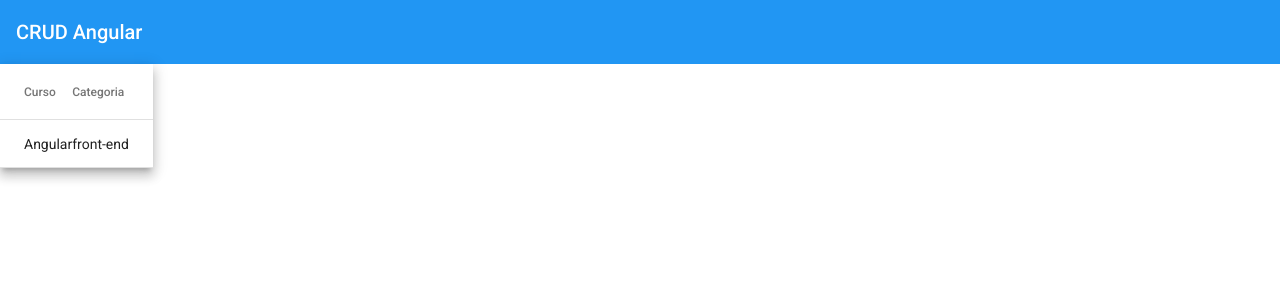
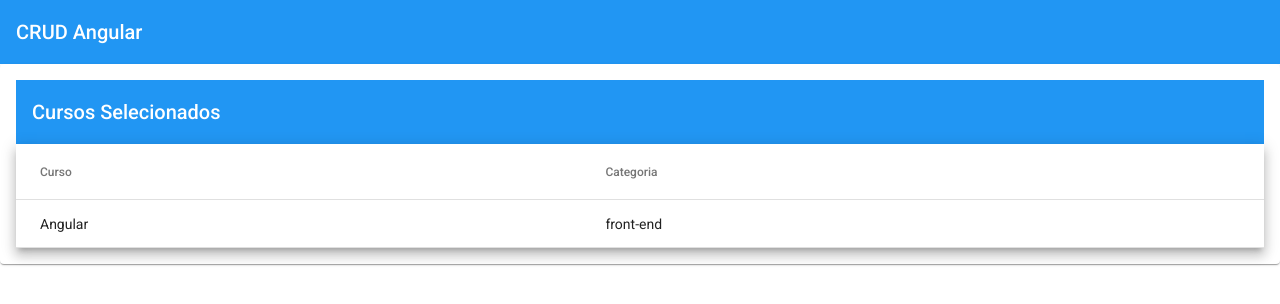
Before and after one commit to nivaldoo/crud-angular, an Angular app: page /course in a window 1280 px wide. Shown: the top 304 px of the page. Built offline with nearby package versions, Linux system fonts and the light colour scheme.

Commit message:
Vídeo 07

```diff
--- a/src/app/course/course.module.ts
+++ b/src/app/course/course.module.ts
@@ -1,6 +1,6 @@
 import { NgModule } from '@angular/core';
 import { CommonModule } from '@angular/common';
-import { MatTableModule } from '@angular/material/table';
+import { AppMaterialModule } from '../shared/app-material/app-material.module';
 
 import { CourseRoutingModule } from './course-routing.module';
 import { CourseComponent } from './course/course.component';
@@ -13,7 +13,7 @@
   imports: [
     CommonModule,
     CourseRoutingModule,
-    MatTableModule
+    AppMaterialModule
   ]
 })
 export class CourseModule { }
--- a/src/app/course/course/course.component.html
+++ b/src/app/course/course/course.component.html
@@ -1,3 +1,7 @@
+<mat-card>
+  <mat-toolbar color="primary">
+    Cursos Selecionados
+  </mat-toolbar>
   <table mat-table [dataSource]="courses" class="mat-elevation-z8">
 
     <!--- Note that these columns can be defined in any order.
@@ -18,3 +22,4 @@
     <tr mat-header-row *matHeaderRowDef="displayedColumns"></tr>
     <tr mat-row *matRowDef="let row; columns: displayedColumns;"></tr>
   </table>
+</mat-card>
--- a/src/app/course/course/course.component.scss
+++ b/src/app/course/course/course.component.scss
@@ -0,0 +1,3 @@
+table {
+  width: 100%;
+}
```
Also changed, not shown: src/app/shared/app-material/app-material.module.ts (added, +13 -0 lines). Lines whose indentation alone changed are shown as unchanged.
